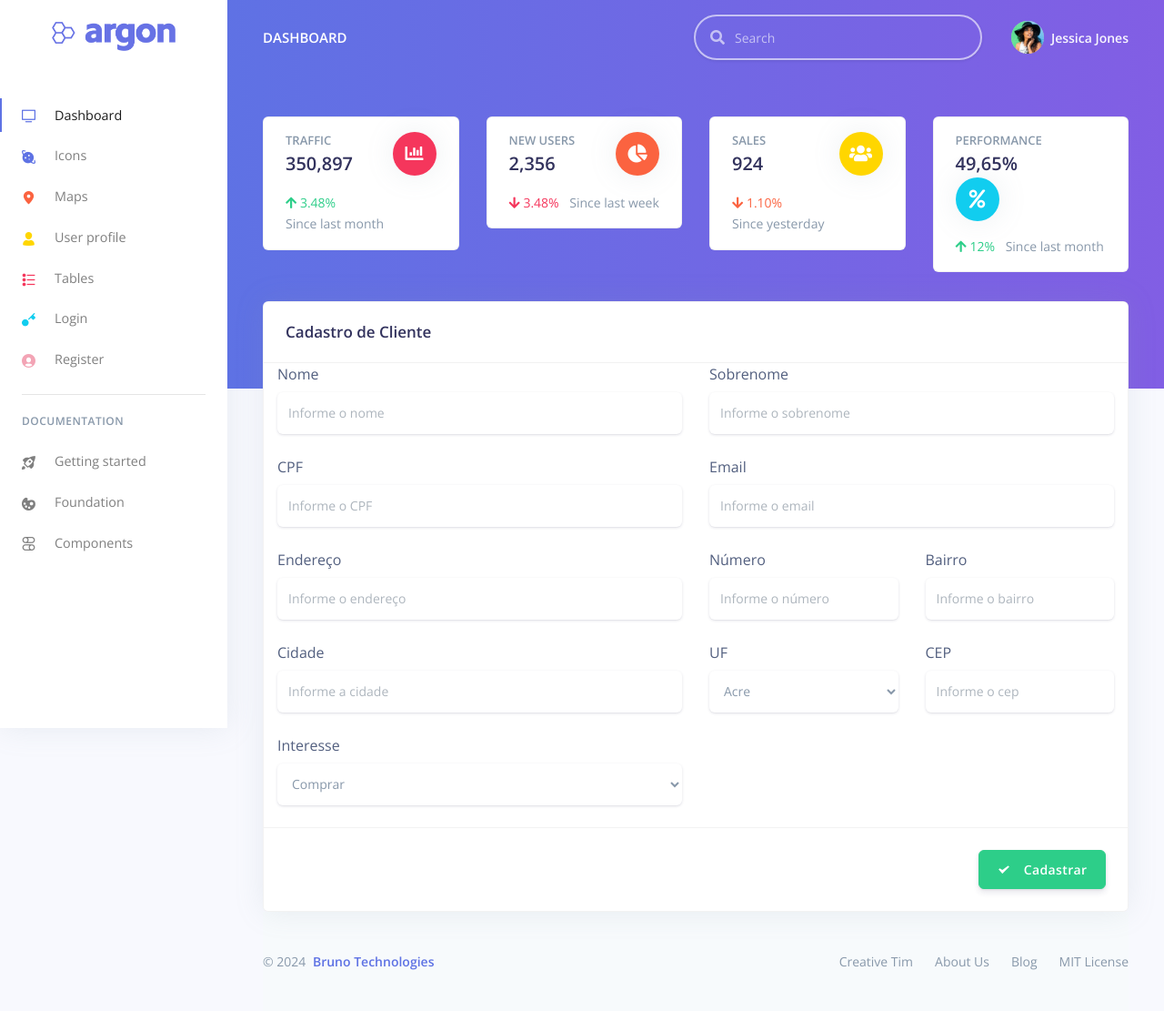
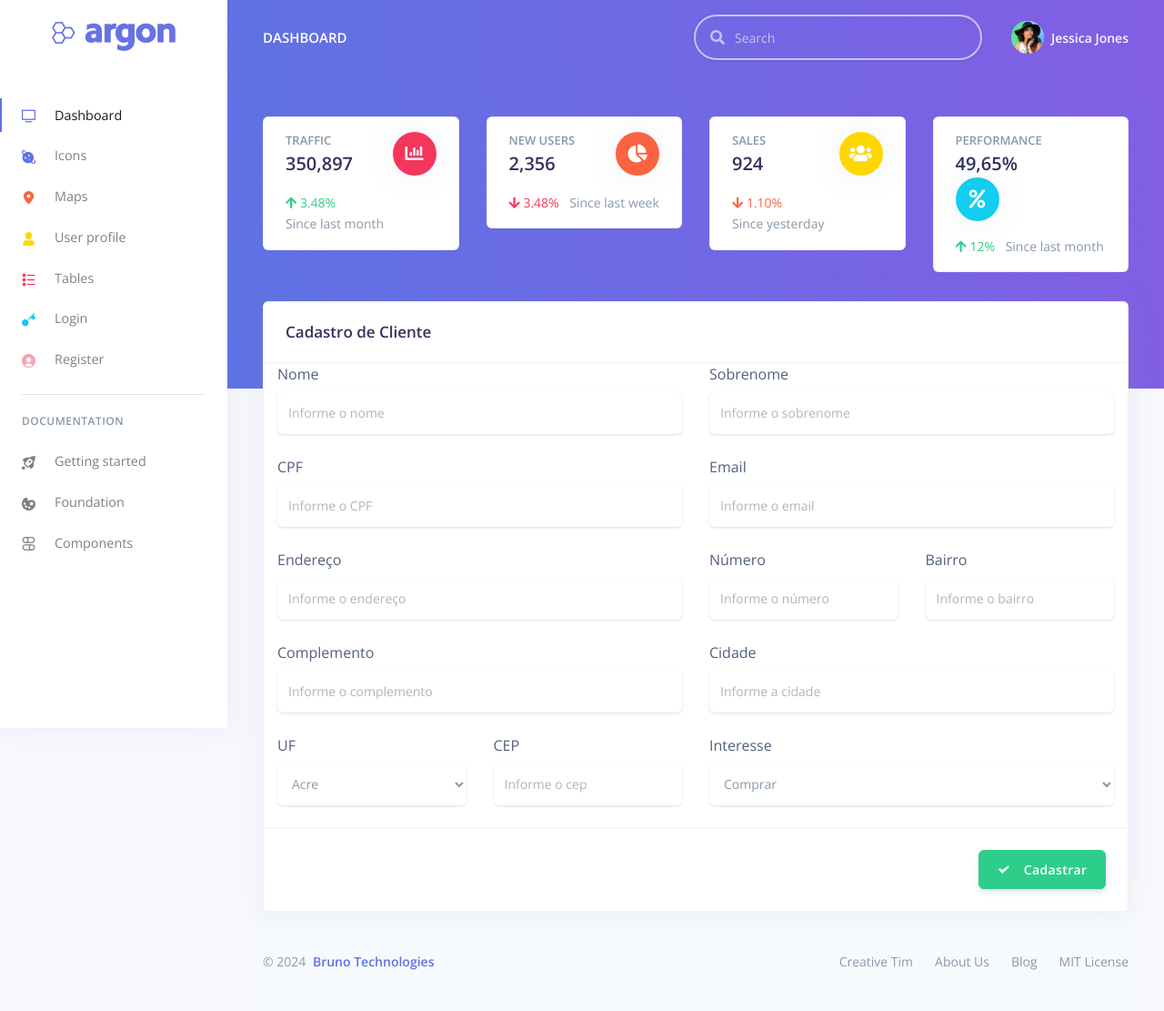
Before and after one commit to BrunoRodrigues11/Casa_Bela_Imoveis_Dashboard, a PHP site: page /cad_form_cliente.php in a window 1280 px wide. Shown: the whole page at 91% size. Run offline with PHP 8.4, Linux system fonts and the light colour scheme; some libraries are stand-ins or nearby versions.

Commit message:
fix: Success verification

```diff
--- a/cad_form_cliente.php
+++ b/cad_form_cliente.php
@@ -82,12 +82,22 @@
                             <div class="row">
                                 <div class="col-md-6">
                                     <div class="form-group">
+                                        <label for="complemento">Complemento</label>
+                                        <input type="text" class="form-control form-control-alternative"
+                                            placeholder="Informe o complemento" name="complemento" id="complemento"
+                                            required="" autocomplete="off" />
+                                    </div>
+                                </div>
+                                <div class="col-md-6">
+                                    <div class="form-group">
                                         <label for="cidade">Cidade</label>
                                         <input type="text" class="form-control form-control-alternative"
                                             placeholder="Informe a cidade" name="cidade" id="cidade" required=""
                                             autocomplete="off" />
                                     </div>
                                 </div>
+                            </div>
+                            <div class="row">
                                 <div class="col-md-3">
                                     <div class="form-group">
                                         <label for="uf">UF</label>
@@ -132,8 +142,6 @@
                                             autocomplete="off" />
                                     </div>
                                 </div>
-                            </div>
-                            <div class="row">
                                 <div class="col-md-6">
                                     <div class="form-group">
                                         <label for="interesse">Interesse</label>
--- a/cadastros/insert_categoria.php
+++ b/cadastros/insert_categoria.php
@@ -25,7 +25,8 @@ $categoria = $_GET['nome'];
                         <?php
                         $sql = "INSERT INTO categoria (nome) VALUES ('$categoria')";
                         $query = mysqli_query($conn, $sql);
-                        if ($sql) {
+                        $teste = mysqli_affected_rows($conn);
+                        if ($teste == 1) {
                             ?>
                             <center>
                                 <div id='aprovado' style="width: 200px; height: 200px"></div>
--- a/cadastros/insert_modalidade.php
+++ b/cadastros/insert_modalidade.php
@@ -25,7 +25,8 @@ $modalidade = $_GET['tipo'];
                         <?php
                         $sql = "INSERT INTO modalidade (tipo) VALUES ('$modalidade')";
                         $query = mysqli_query($conn, $sql);
-                        if ($sql) {
+                        $teste = mysqli_affected_rows($conn);
+                        if ($teste == 1) {
                             ?>
                             <center>
                                 <div id='aprovado' style="width: 200px; height: 200px"></div>
--- a/cadastros/insert_pagamento.php
+++ b/cadastros/insert_pagamento.php
@@ -25,7 +25,8 @@ $pagamento = $_GET['tipo'];
                         <?php
                         $sql = "INSERT INTO pagamento (tipo) VALUES ('$pagamento')";
                         $query = mysqli_query($conn, $sql);
-                        if ($sql == true) {
+                        $teste = mysqli_affected_rows($conn);
+                        if ($teste == 1) {
                             ?>
                             <center>
                                 <div id='aprovado' style="width: 200px; height: 200px"></div>
```
Also changed, not shown: cadastros/insert_cliente.php (+5 -3 lines).
